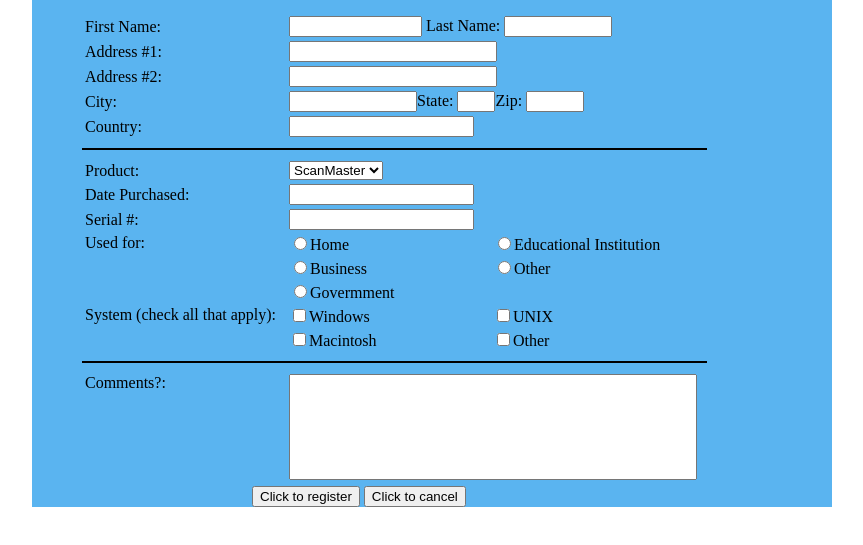
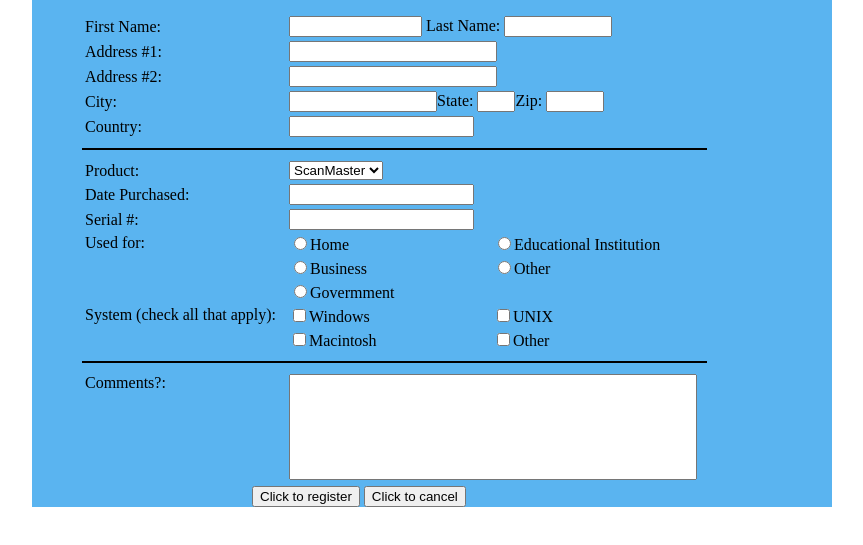
Before and after one commit to NamFnt/bai_2, a website: page index.html in a window 1280 px wide. Shown: the part 189-734 px from the top of the page, without its empty margins (208-1071 px from the left). Drawn offline with Linux system fonts and the light colour scheme.

Commit message:
Update index.html

```diff
--- a/index.html
+++ b/index.html
@@ -53,7 +53,7 @@
                     </tr>
                     <tr>
                         <td><label for="city">City: </label></td>
-                        <td><input id="city" style="width: 120px"><label for="state">State: </label><input id="state" style="width: 30px;"><label for="zip">Zip: </label><input id="zip" style="width: 50px;"></td>
+                        <td><input id="city" style="width: 140px"><label for="state">State: </label><input id="state" style="width: 30px;"><label for="zip">Zip: </label><input id="zip" style="width: 50px;"></td>
                     </tr>
                     <tr>
                         <td><label for="country">Country: </label></td>
```
